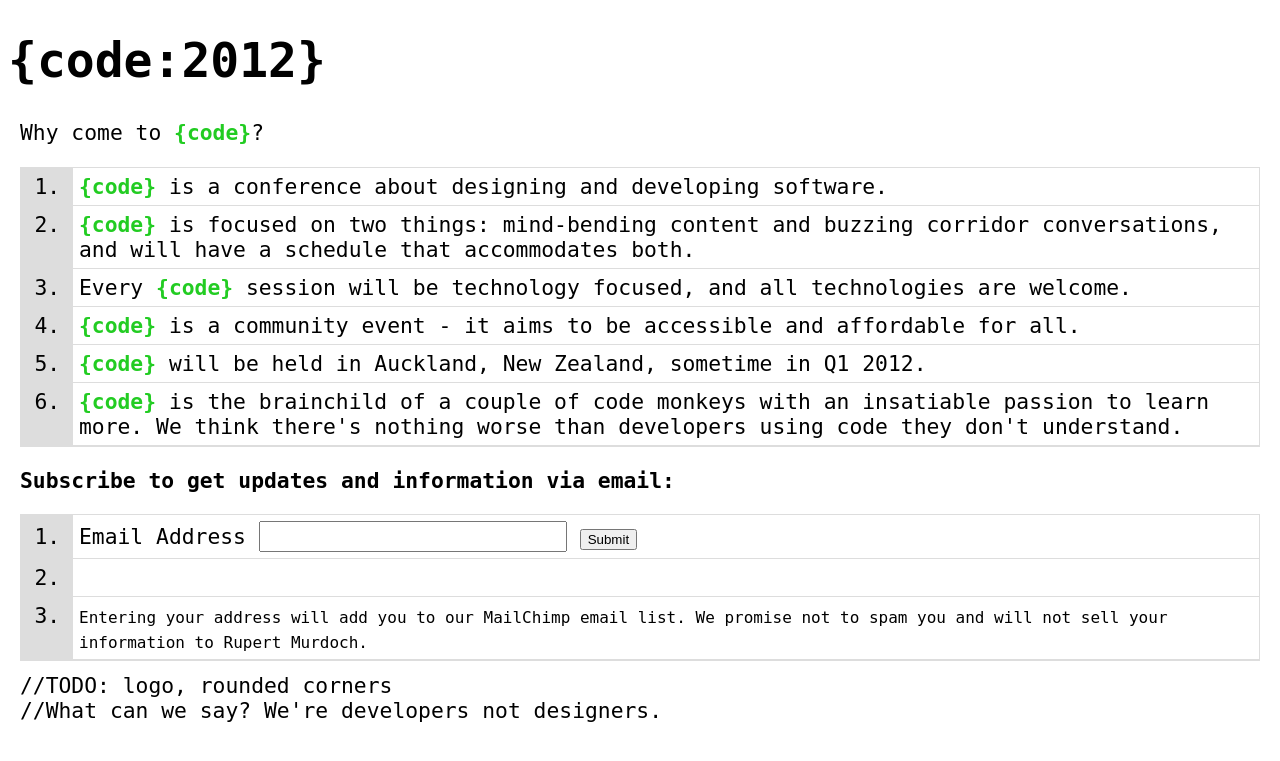
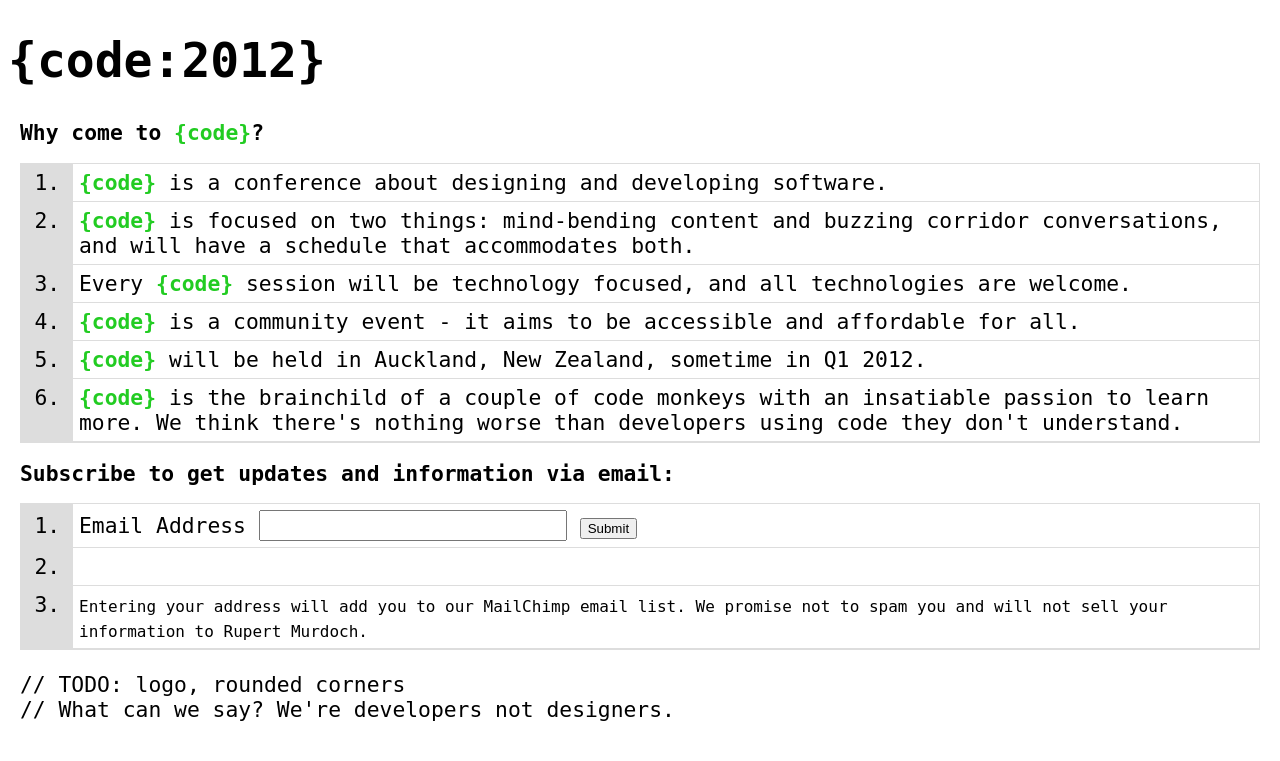
Before and after one commit to wombleton/code2012, a PHP site: page / in a window 1280 px wide. Shown: the top 761 px of the page. Run offline with PHP 8.4, Linux system fonts and the light colour scheme; some libraries are stand-ins or nearby versions.

Commit message:
fixed that for you

```diff
--- a/index.html
+++ b/index.html
@@ -15,9 +15,9 @@ Watch this space...
 -->
 <html>
 <head>
-<link href="/style.css" rel="stylesheet" type="text/css" />
 <title>{code}</title>
-<script type="text/javascript">
+<link href="style.css" rel="stylesheet" />
+<script>
 
   var _gaq = _gaq || [];
   _gaq.push(['_setAccount', 'UA-258894-6']);
@@ -33,37 +33,41 @@ Watch this space...
 </head>
 <body>
 <h1>{code:2012}</h1>
-<section class="home" id="blurb">
-<p>Why come to <span class="code">{code}</span>?</p>
+
+<section id="blurb">
+<h1>Why come to <b>{code}</b>?</h1>
 <ol>
-		<li><span class="code">{code}</span> is a conference about designing and developing software.</li>
-		<li><span class="code">{code}</span> is focused on two things: mind-bending content and buzzing corridor conversations, and will have a schedule that accommodates both.</li>
-		<li>Every <span class="code">{code}</span> session will be technology focused, and all technologies are welcome.</li>
-		<li><span class="code">{code}</span> is a community event - it aims to be accessible and affordable for all.</li>
-		<li><span class="code">{code}</span> will be held in Auckland, New Zealand, sometime in Q1 2012.</li>
-		<li><span class="code">{code}</span> is the brainchild of a couple of code monkeys with an insatiable passion to learn more. We think there's nothing worse than developers using code they don't understand.</li>
+		<li><b>{code}</b> is a conference about designing and developing software.</li>
+		<li><b>{code}</b> is focused on two things: mind-bending content and buzzing corridor conversations, and will have a schedule that accommodates both.</li>
+		<li>Every <b>{code}</b> session will be technology focused, and all technologies are welcome.</li>
+		<li><b>{code}</b> is a community event - it aims to be accessible and affordable for all.</li>
+		<li><b>{code}</b> will be held in Auckland, New Zealand, sometime in Q1 2012.</li>
+		<li><b>{code}</b> is the brainchild of a couple of code monkeys with an insatiable passion to learn more. We think there's nothing worse than developers using code they don't understand.</li>
 </ol>
 </section>
-<section class="home" id="signup">
-<p><strong>Subscribe to get updates and information via email:</strong></p>
+
+<section id="signup">
+<h1>Subscribe to get updates and information via email:</h1>
 <form id="signup" action="/index.php" method="get">
 	<ol>
 		<li><label for="email" id="address-label">Email Address</label>
 			<input type="text" name="email" id="email" />
 			<input type="submit" name="submit" value="Submit" class="btn" alt="Join" /></li>
-		<li><span id="response">
-		  </span></li>
+		<li><span id="response"></span></li>
 		<li><span id="no-spam">Entering your address will add you to our MailChimp email list. We promise not to spam you and will not sell your information to Rupert Murdoch.</span></li>
 	</ol>
 </form>
-<script type="text/javascript" src="js/jquery-1.4.2.min.js"></script>
-<script type="text/javascript" src="js/mailing-list.js"></script>
 </section>
 
-<section class="home">
-//TODO: logo, rounded corners</br>
-//What can we say? We're developers not designers.
+<section>
+<ul class="comments">
+	<li>TODO: logo, rounded corners</li>
+	<li>What can we say? We're developers not designers.</li>
+</ul>
 </section>
 
+<!-- dood, use a CDN, sheesh -->
+<script src="https://ajax.googleapis.com/ajax/libs/jquery/1.4.2/jquery.min.js"></script>
+<script src="js/mailing-list.js"></script>
 </body>
 </html>
--- a/style.css
+++ b/style.css
@@ -9,6 +9,10 @@ h1 {
 	font-weight:bold;
 }
 
+section h1 {
+	font-size: inherit;
+}
+
 fieldset {
 	padding: 12px;
 	border-left: 50px solid #ddd;
@@ -18,18 +22,30 @@ fieldset {
 
 }
 
-span.code {
+b {
 	color: #2c2;
 	font-weight:bold;
 }
 
 section {
 	display:block;
+	margin: 12px;
+	min-width: 800px;
 }
 
-section.home {
-	margin: 12px;
-	min-width: 800px;
+ul.comments {
+	margin: 1em 0;
+	padding: 0;
+}
+
+ul.comments li {
+	list-style-type: none;
+	padding: 0;
+	margin: 0;
+}
+
+ul.comments li:before {
+	content: '// ';
 }
 
 ol {
@@ -39,9 +55,9 @@ ol {
 	border: 1px solid #ddd;
 }
 
-li {
-margin-left: 40px;
-padding: 6px;
+ol li {
+	margin-left: 40px;
+	padding: 6px;
 	background: #fff;
 	border-bottom: 1px solid #ddd;
 }
```
